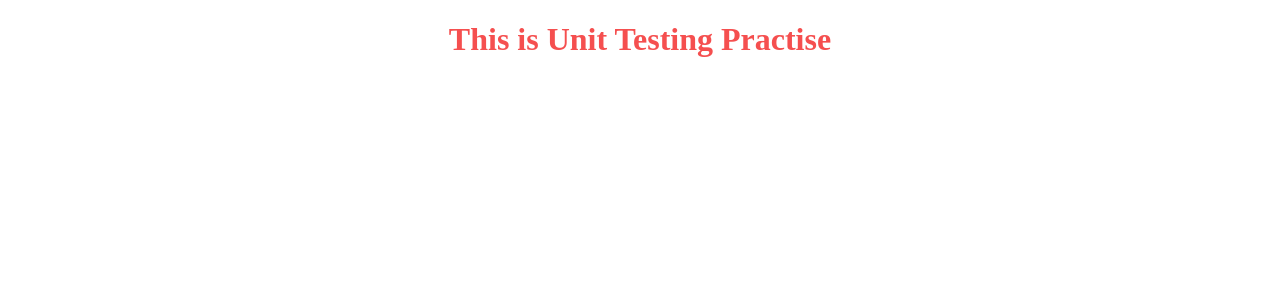
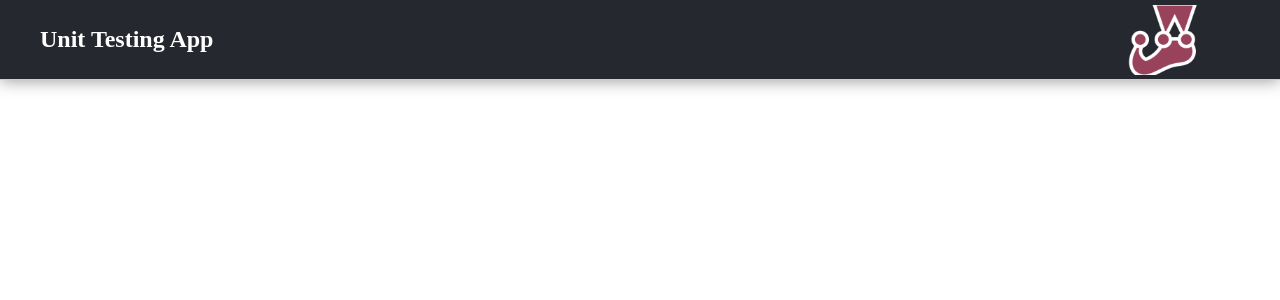
Before and after one commit to pravienmangal/React-Unit-Testing, a React (Create React App) app in the folder to-do-app/: page / in a window 1280 px wide. Shown: the top 300 px of the page. Built offline with nearby package versions, Linux system fonts and the light colour scheme.

Commit message:
Header styles added

```diff
--- a/to-do-app/src/components/Header/Header.js
+++ b/to-do-app/src/components/Header/Header.js
@@ -1,9 +1,19 @@
 import React from 'react';
+import Logo from '../../assets/logo.png';
 
 const Header = () => {
   return(
-    <header className="App-header">
-      <h1>This is Unit Testing Practise</h1>
+    <header className="header">
+      <div className="container header-content">
+        <a
+          href="/"
+          className="logo">
+            Unit Testing App
+        </a>
+        <div className="nav">
+          <img src={Logo} alt="Logo"/>
+        </div>
+      </div>
     </header>
   );
 };
--- a/to-do-app/src/styles/App.sass
+++ b/to-do-app/src/styles/App.sass
@@ -1,2 +1,3 @@
 @import '../styles/utilities/colors'
 @import '../styles/components/main'
+@import '../styles/components/header'
--- /dev/null
+++ b/to-do-app/src/styles/components/_header.sass
@@ -0,0 +1,49 @@
+.header
+  padding: 0 20px
+  overflow: hidden
+  border-bottom: 1px solid #ccc
+  box-shadow: 0 0 16px 0 #909090
+  background: $brand-color
+
+.header-content
+  display: flex
+  flex: 1
+  align-items: center
+
+.logo
+  width: 20%
+  display: inline-block
+  box-sizing: border-box
+  overflow: hidden
+  font-size: 24px
+  font-weight: 900
+  float: left
+  text-align: left
+  padding: 0 20px
+  vertical-align: middle
+  color: $white
+
+.nav
+  list-style: none
+  width: 75%
+  display: inline-block
+  font-size: 16px
+  float: right
+  text-align: right
+  margin: 5px 0 0
+  padding: 0
+  vertical-align: middle
+
+  img
+    height: 70px
+
+  li
+    display: inline-block
+    margin: 0 15px
+    font-size: 16px
+  a
+    text-decoration: none
+    color: $greyscale-1
+
+    &:hover
+      color: $white
--- a/to-do-app/src/styles/components/_main.sass
+++ b/to-do-app/src/styles/components/_main.sass
@@ -1,3 +1,10 @@
-.App-header
+body
+  margin: 0
+  padding: 0
+
+a
+  text-decoration: none
+
+.header
   text-align: center
   color: $primary-color
```
Also changed, not shown: to-do-app/src/assets/logo.png (added).
